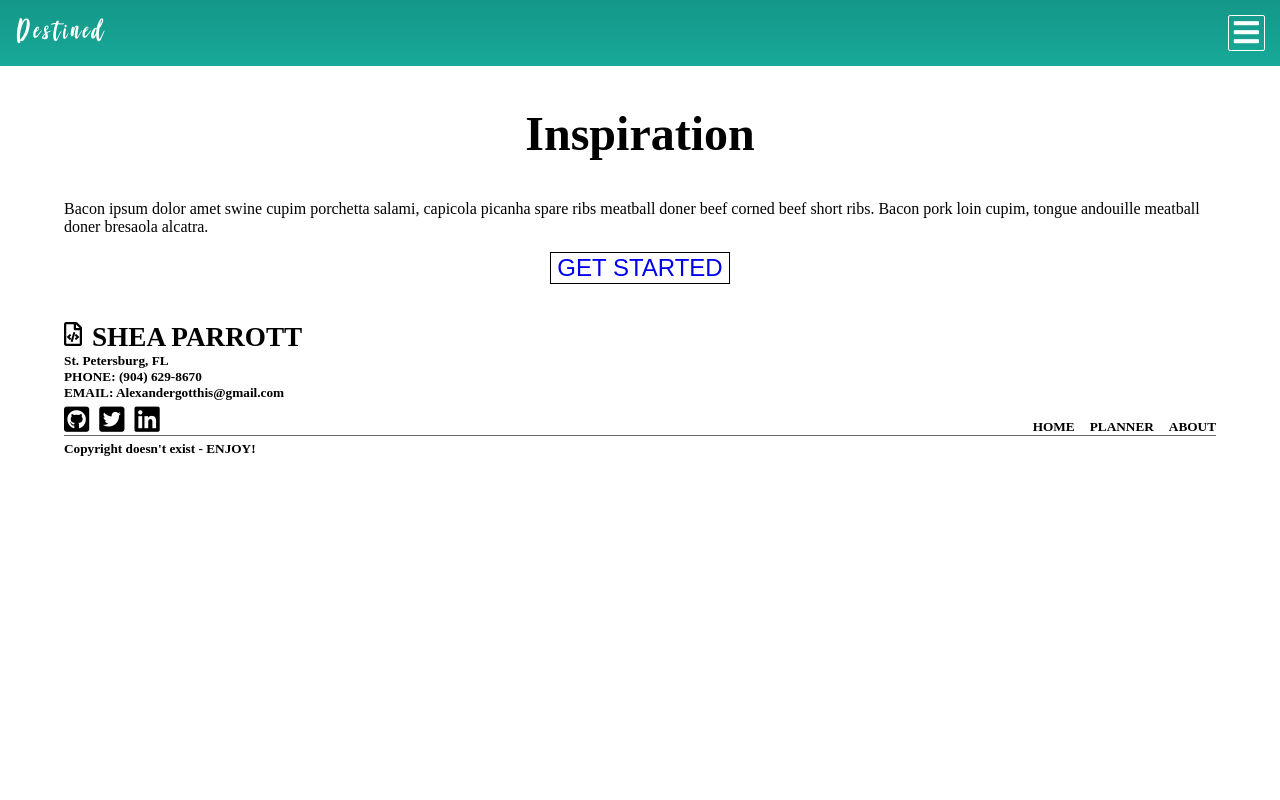
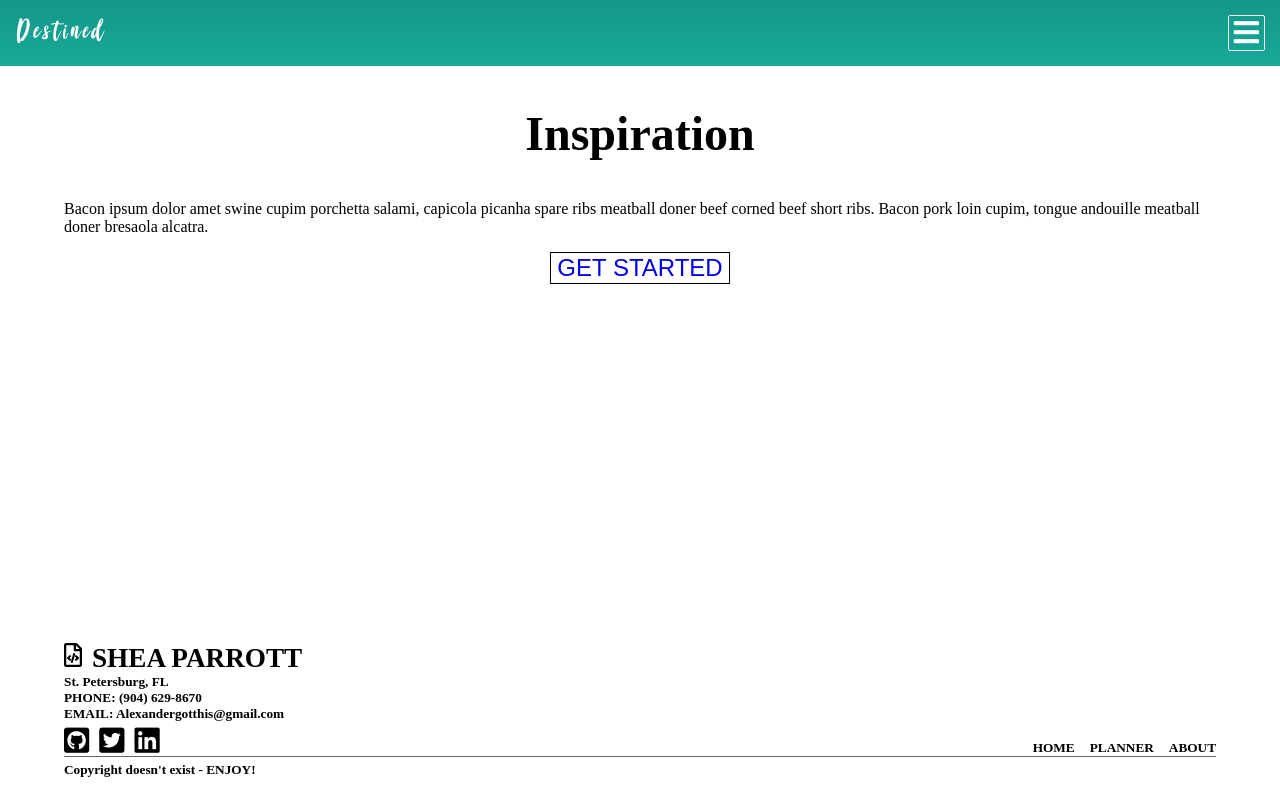
Before and after one commit to SheaParrott/Angular-Weekly-Planner, an Angular app: page / in a window 1280 px wide. Built offline with nearby package versions, Linux system fonts and the light colour scheme.

Commit message:
app title links to home and general formatting added

```diff
--- a/src/app/app.component.html
+++ b/src/app/app.component.html
@@ -1,3 +1,5 @@
+<div class="app">
+  <div>
     <app-nav></app-nav>
 
     <section>
@@ -5,6 +7,7 @@
         <router-outlet></router-outlet>
       </main>
     </section>
+  </div>
   <section>
     <main>
       <div>
@@ -12,3 +15,4 @@
       </div>
     </main>
   </section>
+</div>
--- a/src/app/nav/nav.component.html
+++ b/src/app/nav/nav.component.html
@@ -1,5 +1,7 @@
 <header>
-  <h1>{{ title }}</h1>
+  <h1>
+    <a routerLink="/">{{ title }}</a>
+  </h1>
   <i class="fas fa-bars" (click)="_hamburgerMenu()"></i>
   <!--  -->
   <nav [ngStyle]="{ visibility: this.hamburgerMenu ? 'visible' : 'hidden' }">
--- a/src/app/nav/nav.component.scss
+++ b/src/app/nav/nav.component.scss
@@ -23,6 +23,9 @@ header {
     font-size: 2em;
     font-family: 'goodVibes';
     cursor: pointer;
+    a {
+      color: white;
+    }
   }
   .fa-bars {
     padding: 3px 5px 2px 5px;
--- a/src/styles.scss
+++ b/src/styles.scss
@@ -4,6 +4,12 @@ body {
   min-height: 100vh;
   padding: 0;
   margin: 0;
+}
+.app {
+  min-height: 100vh;
+  display: flex;
+  flex-direction: column;
+  justify-content: space-between;
 }
 a {
   text-decoration: none;
```
Lines whose indentation alone changed are shown as unchanged.
